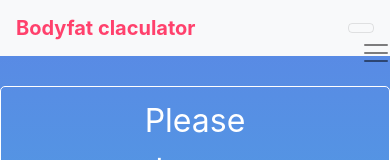
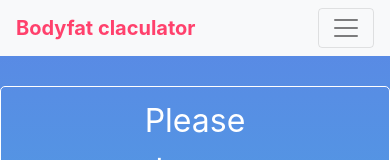
Before and after one commit to Mostrowski8/bodyfat, a React (Create React App) app: page / in a window 390 px wide. Shown: the top 160 px of the page. Built offline with nearby package versions, Linux system fonts and the light colour scheme.

Commit message:
btn fixed

```diff
--- a/src/App.js
+++ b/src/App.js
@@ -41,8 +41,8 @@ const Calc = ({result, sex, forms, submit, sexPickerOpen}) => {
 const dispatch = useContext(Context);
 let inputdone =  forms.find((e) => {return e.value === '' || e.value === 0}) !== undefined ? false : true;
     return(
-      <div>
-      <div>
+<div class="background">
+      <div class="gradient">
         <div className="container">
         {!inputdone && <div className="row"><div className="col-sm instruction">Please enter your age and size of skin folds on input areas</div></div>}
         <div className="row">
--- a/src/index.css
+++ b/src/index.css
@@ -92,6 +92,11 @@ code {
     position: absolute;
     display: inline;
     margin-top: 10px;
+  }
+
+  span.navbar-toggler-icon {
+    position: relative;
+    margin: 0px;
   }
 
   .instruction {
```
Also changed, not shown: src/assets/athletes.jpg (added).
